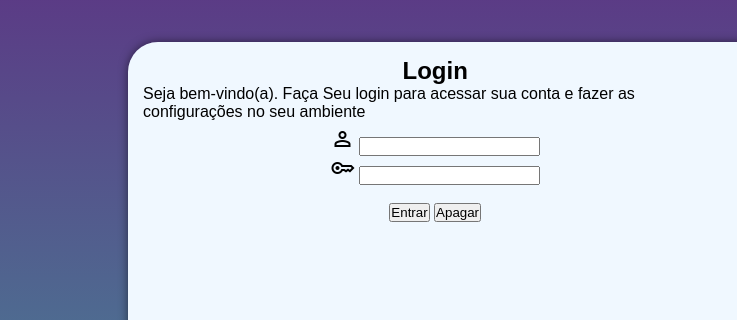
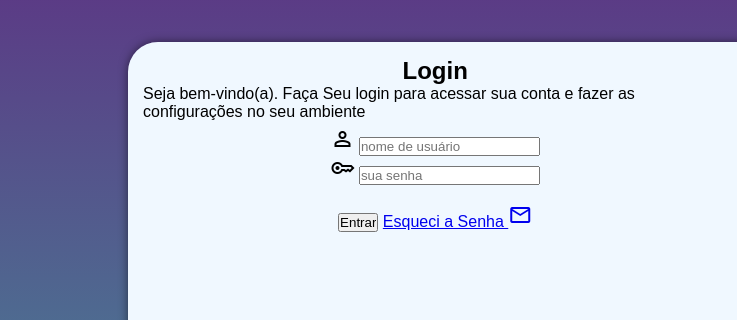
Before and after one commit to TonQueiroz/projeto-login, a plain HTML site: page index.html in a window 1280 px wide. Shown: the part 108-428 px from the top of the page, 0-737 px from the left. Drawn offline with nearby package versions, Linux system fonts and the light colour scheme; grey boxes are pictures that could not be loaded.

Commit message:
Alterei o form

```diff
--- a/index.html
+++ b/index.html
@@ -27,23 +27,31 @@
                         <h1>Login</h1>
                         <p>Seja bem-vindo(a). Faça Seu login para acessar sua conta e fazer as configurações no seu ambiente </p>
 
+
+                            <form action="login.php" method="post" autocomplete="on">
                                 <p>
-                            <form action="login.php" method="post" autocomplete="on">
                                     <label for="iusu"><span class="material-symbols-outlined">
                                         person
                                         </span></label>
-                                <input type="text" name="usu" id="iusu" autocomplete="username" required> <br>
+                                    <input type="text" name="usu" id="iusu" autocomplete="username" required placeholder="nome de usuário"> <br>
+                                </p>
+
+                                <p>
                                     <label for="isenha" > <span class="material-symbols-outlined">
                                         key
                                         </span></label>
-                                <input type="text" name="senha" id="isenha" autocomplete="current-password" required minlength="8"><br>
+                                    <input type="text" name="senha" id="isenha" autocomplete="current-password" placeholder="sua senha" required minlength="8"><br>
                                     <br>
+                                </p>
+
                                 <input type="submit" value="Entrar">
-                                <input type="reset" value="Apagar">
+                                <a href="esqueci.html">Esqueci a Senha
+                                    <span class="material-symbols-outlined"> mail </span>
+                                </a>
                             </form>
 
 
-                        </p>
+
                     </div>
 
                 <br>
```
Lines whose indentation alone changed are shown as unchanged.
